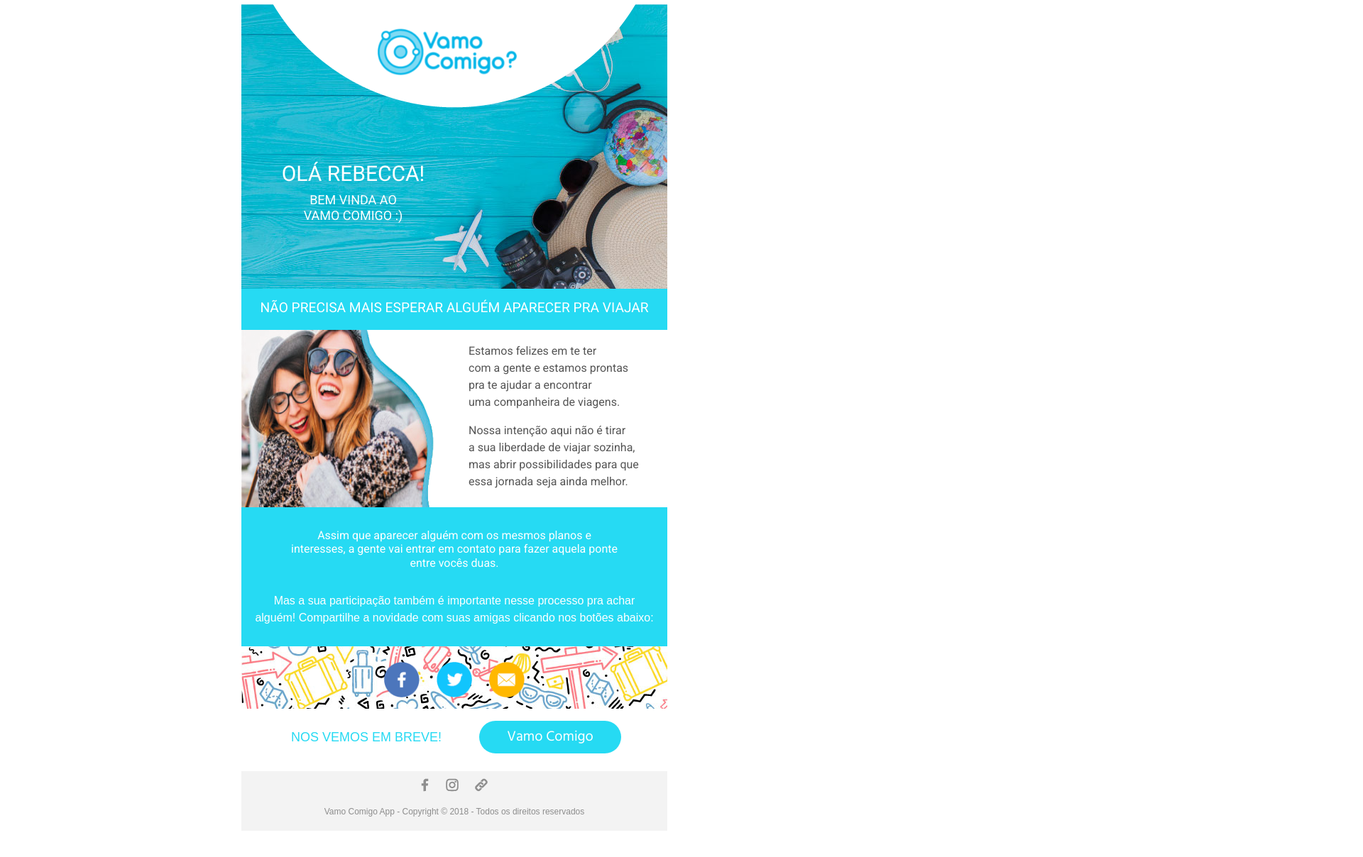
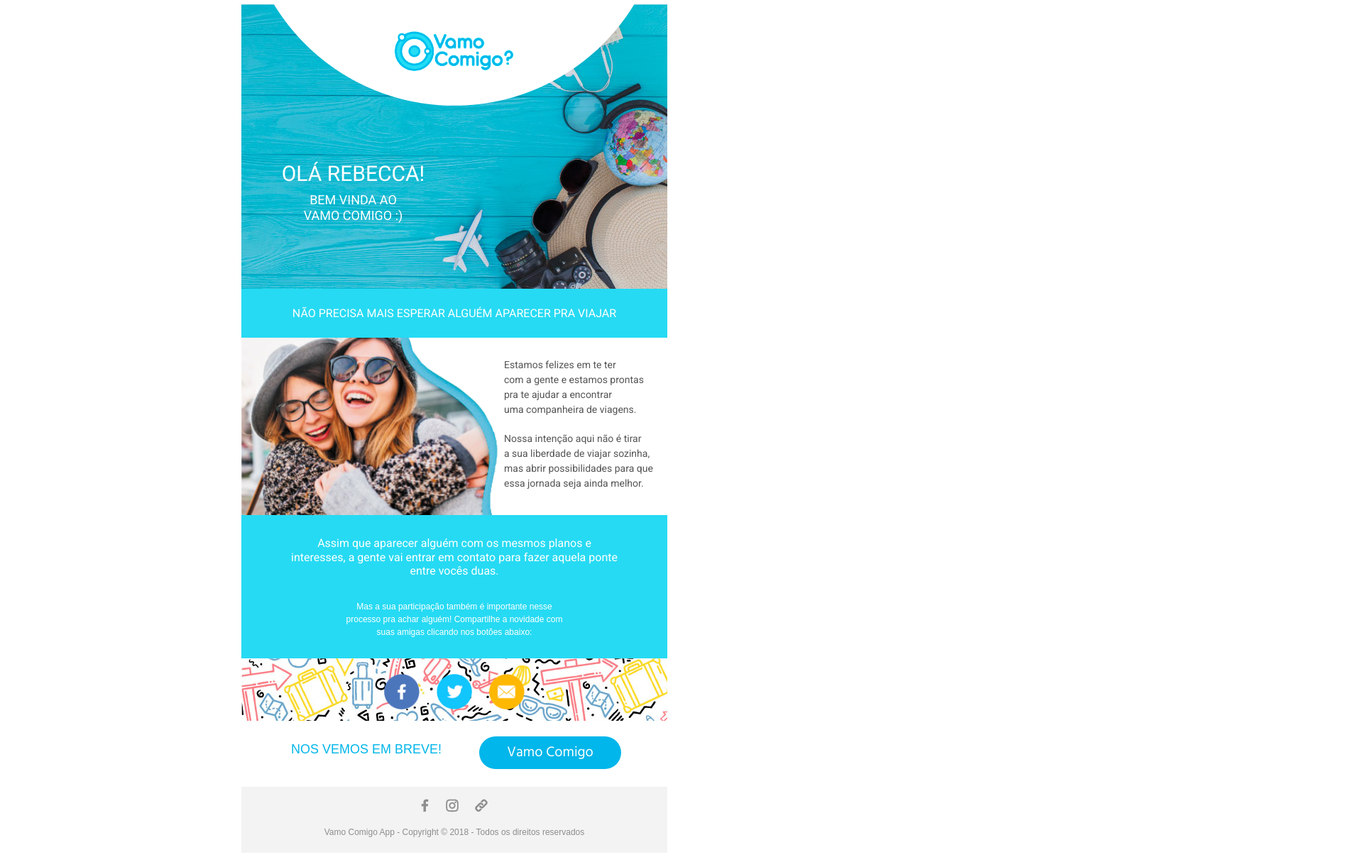
Before and after one commit to thuanny21/emailmarketing, a plain HTML site: page index.html in a window 1280 px wide. Shown: the top 1208 px of the page at 71% size, 1920 px wide, since content can reach past the window. Before the commit the page ends 1181 px from the top, so only its background shows below. Drawn offline with nearby package versions, Linux system fonts and the light colour scheme.

Commit message:
Add files via upload

```diff
--- a/index.html
+++ b/index.html
@@ -17,7 +17,6 @@
     <link href="https://fonts.googleapis.com/css?family=Hind" rel="stylesheet">
 
     <!-- <link rel="stylesheet" href="style.css"> -->
-
 
     <style>
         body {
@@ -45,28 +44,18 @@
             max-width: 100%;
         }
 
-        .logo img {
-            position: absolute;
-            right: 540px;
-        }
-
-        .logo_header img {
-            max-width: 100%;
-            width: 100%;
-            max-width: 600px;
-        }
-
         .email_body {
             width: 100%;
             padding: 0 15px;
             background: #26DAF3;
+            max-width: 600px;
         }
 
         .email_body h5 {
             color: white;
-            font-size: 1.2em;
-            padding-bottom: 20px;
-            padding-top: 100px;
+            font-size: 1.0em;
+            padding-bottom: 25px;
+            padding-top: 110px;
             font-family: 'Roboto', sans-serif;
         }
 
@@ -83,18 +72,21 @@
             font-family: 'Roboto', sans-serif;
         }
 
+        .email-text {
+            max-width: 600px;
+        }
+
         .email-text img {
-            /*max-width: 100%;*/
             height: 250px;
-            width: 350px;
-            margin-top: -8px
+            width: 450px;
+            margin-top: -8px;
         }
 
         .email-text p {
-            margin-top: 10px;
-            margin-right: -50px;
-            margin-left: 25px;
-            font-size: 16px;
+            margin-top: 20px;
+            margin-right: -45px;
+            margin-left: -20px;
+            font-size: 14px;
             color: #555555;
             font-family: 'Roboto', sans-serif;
         }
@@ -113,8 +105,11 @@
         .email-text2 p {
             color: white;
             text-align: center;
+            font-size: 12px;
             padding-bottom: 30px;
-            margin-right: 70px;
+            padding-left: 70px;
+            padding-right: 70px;
+            margin-right: -50px;
             margin-left: 100px;
             font-family: 'Roboto-Bold', sans-serif;
         }
@@ -138,10 +133,12 @@
 
         .rodape .bg {
             background: #F3F3F3;
+            padding-top: 15px;
+            padding-bottom: 10px;
         }
 
         .rodape p {
-            color: #26DAF3;
+            color: #00B6EA;
             font-size: 18px;
             margin-bottom: 10px;
             margin-top: -15px;
@@ -150,12 +147,12 @@
         }
 
         .rodape button {
-            background: #26DAF3;
+            background: #00B6EA;
             border: transparent;
             border-radius: 30px;
             width: 200px;
             margin-bottom: 25px;
-            margin-top: -25px;
+            margin-top: -20px;
         }
 
         .rodape li {
@@ -174,17 +171,13 @@
             .circulo img {
                 margin-left: 0%;
             }
-            .logo img {
-                width: 120px;
-                margin-left: 35%;
-                margin-top: 0;
-            }
             .email_banner h2 {
                 margin-top: -120px;
                 font-size: 16px;
             }
             .email-text p {
                 margin-left: 75px;
+                margin-right: -1250px;
             }
             .email-text2 h6 {
                 padding-top: 30px;
@@ -216,10 +209,6 @@
             .circulo img {
                 margin-left: 0%;
             }
-            .logo img {
-                width: 120px;
-                right: 120px;
-            }
             .email_body h5 {
                 padding-bottom: 10px;
                 padding-top: 60px;
@@ -232,7 +221,8 @@
                 font-size: 14px;
             }
             .email-text p {
-                margin-left: 40px;
+                margin-left: 60px;
+                margin-right: -1250px;
             }
             .email-text2 p {
                 margin-right: 10px;
@@ -261,11 +251,6 @@
             .circulo img {
                 margin-left: 0%;
             }
-            .logo img {
-                width: 160px;
-                margin-left: 30%;
-                margin-top: 0;
-            }
             .email_banner h2 {
                 margin-top: -150px;
                 font-size: 24px;
@@ -275,11 +260,12 @@
             }
             .email-text p {
                 margin-left: 105px;
+                margin-right: -1200px;
             }
             .email-text img {
                 /*max-width: 100%;*/
-                height: 200px;
-                width: 350px;
+                /*height: 200px;*/
+                /*width: 350px;*/
                 margin-top: -8px
             }
             .email-text2 p {
@@ -310,11 +296,6 @@
             .circulo img {
                 margin-left: 0%;
             }
-            .logo img {
-                width: 220px;
-                margin-left: 25%;
-                margin-top: 0;
-            }
             .email_banner h2 {
                 margin-top: -180px;
                 font-size: 30px;
@@ -323,12 +304,14 @@
                 font-size: 18px;
             }
             .email-text p {
-                margin-left: 5px;
+                margin-left: -50px;
+                /*padding-right: 20px;*/
             }
             .email-text img {
                 height: 250px;
-                width: 350px;
+                width: 380px;
                 margin-top: -8px;
+                margin-left: 0px;
             }
             .email-text3 li {
                 margin-top: 0px;
@@ -348,6 +331,9 @@
         }
     </style>
 
+
+
+
 </head>
 
 
@@ -358,12 +344,10 @@
             <div class="wrapper">
                 <div class="email_banner">
                     <div class="circulo">
-                        <img src="img/circulo-logo-vamo-comigo.png" </div>
+
+                        <a href="http://vamocomigo.com/app/"><img src="img/topo-email-marketing-vamo-comigo.png"></a>
                     </div>
-                    <div class="logo">
-                        <img src="img/LOGO-TESTE.png">
-                    </div>
-                    <a href=""><img src="img/img-rtopo-vamo-comigo.jpg"> </a>
+                    <img src="img/img-rtopo-vamo-comigo.jpg">
                     <div class="container">
                         <div class="col-6">
                             <h2>OLÁ REBECCA!
@@ -371,16 +355,14 @@
                             <h4>BEM VINDA AO <br>VAMO COMIGO :)</h4>
                         </div>
                     </div>
-
                 </div>
                 <div class="email_body">
                     <h5 class="text-center">NÃO PRECISA MAIS ESPERAR ALGUÉM APARECER PRA VIAJAR</h5>
                 </div>
                 <div class="email-text">
                     <div class="row">
-                        <div class="col-sm-5 col-md-6"><img src="img/mulheres.png"></div>
-
-                        <div class="col-sm-5 offset-sm-2 col-md-6 offset-md-0">
+                        <div class="col-sm-8"><img src="img/mulheres.png"></div>
+                        <div class="col-4 ">
                             <p>Estamos felizes em te ter <br>com a gente e estamos prontas <br> pra te ajudar a encontrar <br> uma companheira de viagens.</p>
                             <p>Nossa intenção aqui não é tirar <br> a sua liberdade de viajar sozinha,<br> mas abrir possibilidades para que <br> essa jornada seja ainda melhor.</p>
                         </div>
@@ -392,16 +374,22 @@
                         <h6 class="text-center">Assim que aparecer alguém com os mesmos planos e<br> interesses, a gente vai entrar em contato para fazer aquela ponte <br> entre vocês duas.</h6>
                         <br>
 
-                        <p>Mas a sua participação também é importante nesse processo pra achar alguém! Compartilhe a novidade com suas amigas clicando nos botões abaixo:
+                        <p>Mas a sua participação também é importante nesse<br> processo pra achar alguém! Compartilhe a novidade com<br> suas amigas clicando nos botões abaixo:
                         </p>
                     </div>
                 </div>
                 <div class="email-text3">
                     <a href=""><img src="img/fundo-email-compartilhamento.jpg"> </a>
                     <ul class="list-inline text-center">
-                        <li><img src="img/icon-facebook-vamo-comigo.png"> </li>
-                        <li><img src="img/icon-twitter-vamo-comigo.png"> </li>
-                        <li><img src="img/icon-email-vamo-comigo.png" </li>
+                        <li>
+                            <a href="https://www.facebook.com/sharer/sharer.php?u=www.vamocomigo.com%2Fapp"><img src="img/icon-facebook-vamo-comigo.png"></a>
+                        </li>
+                        <li>
+                            <a href="https://twitter.com/intent/tweet?text=:%20www.vamocomigo.com%2Fapp"><img src="img/icon-twitter-vamo-comigo.png"></a>
+                        </li>
+                        <li>
+                            <a href="http://us12.forward-to-friend.com/forward?u=cd5485b416ae2e78611c9ff00&id=58706153e1&e=7effdb87f2"><img src="img/icon-email-vamo-comigo.png"></a>
+                        </li>
 
                     </ul>
 
@@ -412,13 +400,24 @@
                             <p>NOS VEMOS EM BREVE!</p>
                         </div>
 
-                        <div class="col-6"><button type="button" class="btn btn-secondary btn-lg">Vamo Comigo</button></div>
+                        <div class="col-6"><a href="http://vamocomigo.com/app/"><button type="button" class="btn btn-secondary btn-lg">Vamo Comigo</button></a></div>
+
+
+
                     </div>
-                    <div class="p-2 mb-1 bg text-dark">
+                    <div class=" bg text-dark">
                         <ul class="list-inline text-center">
-                            <li><img src="img/rodape-facebook-vamo-comigo.png" </li>
-                                <li><img src="img/instagram-facebook-vamo-comigo.png" </li>
-                                    <li><img src="img/rodape-site-vamo-comigo.png" </li>
+                            <li>
+                                <a href="https://www.facebook.com/vamocomigoblog/"><img src="img/rodape-facebook-vamo-comigo.png"></a>
+                            </li>
+
+                            <li>
+                                <a href="https://www.instagram.com/vamocomigo/"><img src="img/instagram-facebook-vamo-comigo.png"></a>
+                            </li>
+
+                            <li>
+                                <a href="http://vamocomigo.com/app/"><img src="img/rodape-site-vamo-comigo.png"></a>
+                            </li>
                         </ul>
                         <div class="texto2 text-center">
                             <p>Vamo Comigo App - Copyright © 2018 - Todos os direitos reservados </p>
```
Also changed, not shown: img/img03-vamocomigo.jpg (added), img/topo-email-marketing-vamo-comigo.png (added).
